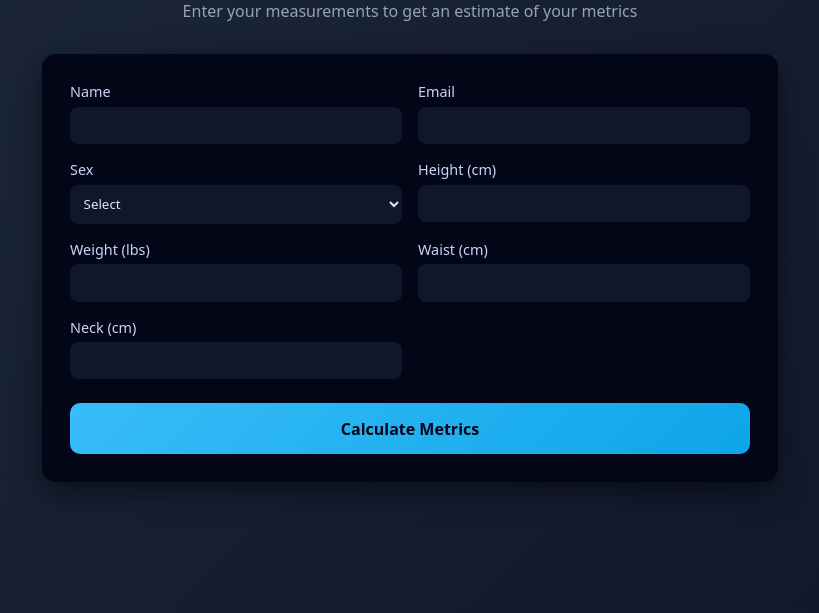
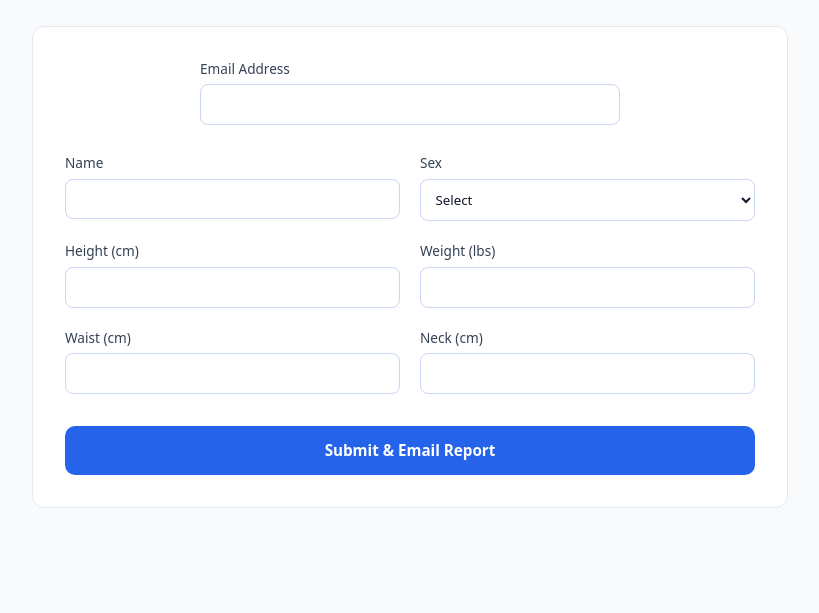
Before and after one commit to ShahidHKhan/FitnessForm, a website: page public/index.html in a window 1280 px wide. Shown: the part 187-800 px from the top of the page, without its empty margins (230-1049 px from the left). Drawn offline with Linux system fonts and the light colour scheme.

Commit message:
Improve UI, email flow, and add rate limiting

```diff
--- a/package.json
+++ b/package.json
@@ -12,6 +12,7 @@
   "dependencies": {
     "dotenv": "^17.2.3",
     "express": "^5.2.1",
+    "express-rate-limit": "^8.2.1",
     "nodemailer": "^7.0.11"
   },
   "devDependencies": {
--- a/public/index.html
+++ b/public/index.html
@@ -9,18 +9,23 @@
 
   <div class="container">
     <h1>Fitness Metrics Calculator</h1>
-    <p class="subtitle">Enter your measurements to get an estimate of your metrics</p>
+    <p class="subtitle">
+      Enter your measurements below. Your report will be sent to your email.
+    </p>
 
     <form id="fitnessForm" class="card">
+
+      <!-- Email (standalone, centered) -->
+      <div class="email-row">
+        <label>Email Address</label>
+        <input type="email" name="email" required />
+      </div>
+
+      <!-- Main grid -->
       <div class="grid">
         <div>
           <label>Name</label>
           <input type="text" name="name" required />
-        </div>
-
-        <div>
-          <label>Email</label>
-          <input type="email" name="email" required />
         </div>
 
         <div>
@@ -53,16 +58,15 @@
         </div>
       </div>
 
-      <button type="submit">Calculate Metrics</button>
+      <button type="submit">Submit & Email Report</button>
     </form>
 
     <div id="results" class="card hidden">
       <h2>Submission Complete</h2>
       <p class="confirmation">
-        Thank you! Please check your email for your fitness report.
+        Thank you. Please check your email for your fitness report.
       </p>
     </div>
-
 
     <div id="error" class="error hidden"></div>
   </div>
--- a/public/styles.css
+++ b/public/styles.css
@@ -4,93 +4,104 @@
 }
 
 body {
-  background: linear-gradient(135deg, #1e293b, #0f172a);
+  background: #f8fafc;
   min-height: 100vh;
   margin: 0;
   display: flex;
   justify-content: center;
   align-items: center;
-  color: #e5e7eb;
+  color: #0f172a;
 }
 
 .container {
   width: 100%;
-  max-width: 800px;
+  max-width: 820px;
   padding: 2rem;
 }
 
 h1 {
   text-align: center;
-  margin-bottom: 0.25rem;
+  margin-bottom: 0.3rem;
+  font-weight: 600;
 }
 
 .subtitle {
   text-align: center;
-  color: #94a3b8;
+  color: #475569;
   margin-bottom: 2rem;
+  font-size: 0.95rem;
 }
 
 .card {
-  background: #020617;
-  border-radius: 14px;
-  padding: 1.75rem;
-  box-shadow: 0 10px 30px rgba(0, 0, 0, 0.5);
+  background: #ffffff;
+  border-radius: 12px;
+  padding: 2rem;
+  border: 1px solid #e2e8f0;
   margin-bottom: 1.5rem;
+}
+
+.email-row {
+  max-width: 420px;
+  margin: 0 auto 1.75rem auto;
+}
+
+label {
+  display: block;
+  margin-bottom: 0.4rem;
+  font-size: 0.85rem;
+  color: #334155;
+  font-weight: 500;
+}
+
+input,
+select {
+  width: 100%;
+  padding: 0.65rem;
+  border-radius: 8px;
+  border: 1px solid #cbd5f5;
+  background: #ffffff;
+  color: #0f172a;
+}
+
+input:focus,
+select:focus {
+  outline: none;
+  border-color: #2563eb;
+  box-shadow: 0 0 0 2px rgba(37, 99, 235, 0.15);
 }
 
 .grid {
   display: grid;
   grid-template-columns: repeat(auto-fit, minmax(220px, 1fr));
-  gap: 1rem;
-}
-
-label {
-  display: block;
-  margin-bottom: 0.35rem;
-  font-size: 0.9rem;
-  color: #cbd5f5;
-}
-
-input,
-select {
-  width: 100%;
-  padding: 0.6rem;
-  border-radius: 8px;
-  border: none;
-  background: #0f172a;
-  color: #e5e7eb;
-}
-
-input:focus,
-select:focus {
-  outline: 2px solid #38bdf8;
+  gap: 1.25rem;
 }
 
 button {
-  margin-top: 1.5rem;
+  margin-top: 2rem;
   width: 100%;
   padding: 0.9rem;
   border-radius: 10px;
   border: none;
-  background: linear-gradient(135deg, #38bdf8, #0ea5e9);
-  color: #020617;
-  font-size: 1rem;
+  background: #2563eb;
+  color: #ffffff;
+  font-size: 0.95rem;
   font-weight: 600;
   cursor: pointer;
 }
 
 button:hover {
-  opacity: 0.9;
+  background: #1e40af;
 }
 
-.results-grid {
-  display: grid;
-  grid-template-columns: repeat(auto-fit, minmax(200px, 1fr));
-  gap: 1rem;
+.confirmation {
+  text-align: center;
+  font-size: 0.95rem;
+  color: #334155;
 }
 
 .error {
-  background: #7f1d1d;
+  background: #fee2e2;
+  color: #7f1d1d;
   padding: 1rem;
   border-radius: 10px;
   text-align: center;
```
Also changed, not shown: index.js (+29 -4 lines), 1 other file.
